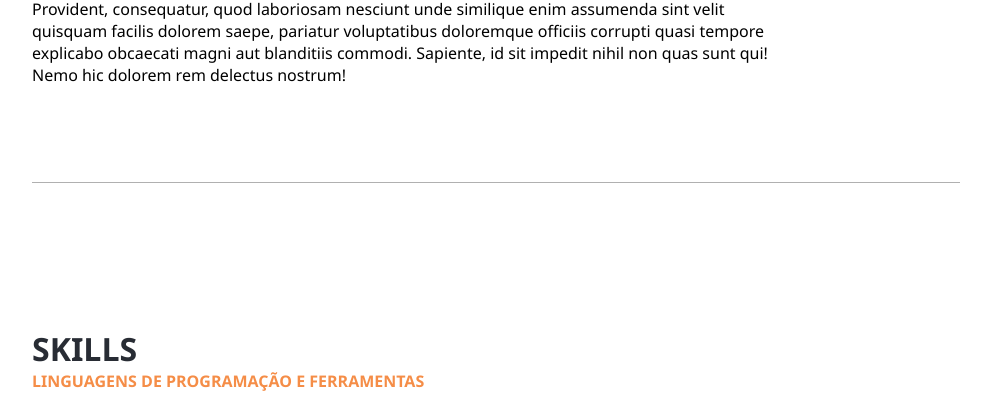
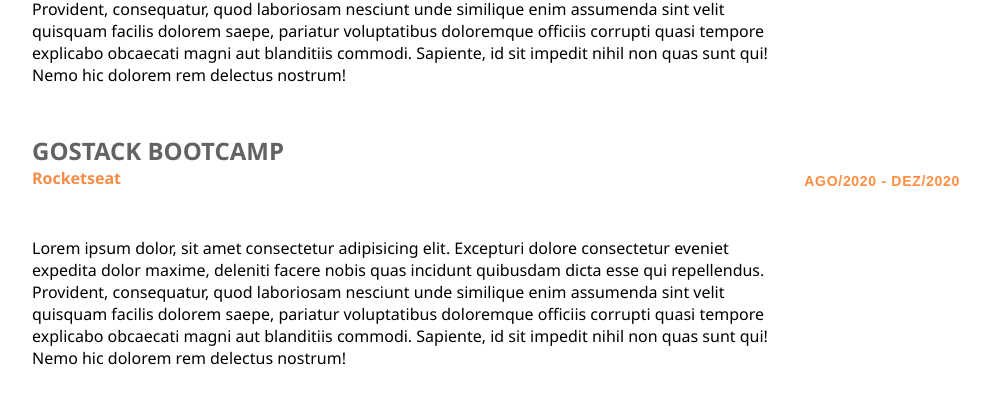
Before and after one commit to leovdn/leovdn.github.io, a plain HTML site: page index.html in a window 1280 px wide. Shown: the part 1856-2265 px from the top of the page, without its empty margins (200-1191 px from the left). Drawn offline with Linux system fonts and the light colour scheme.

Commit message:
updated education section

```diff
--- a/index.html
+++ b/index.html
@@ -103,6 +103,18 @@
         </div>
         <p>Lorem ipsum dolor, sit amet consectetur adipisicing elit. Excepturi dolore consectetur eveniet expedita dolor maxime, deleniti facere nobis quas incidunt quibusdam dicta esse qui repellendus. Provident, consequatur, quod laboriosam nesciunt unde similique enim assumenda sint velit quisquam facilis dolorem saepe, pariatur voluptatibus doloremque officiis corrupti quasi tempore explicabo obcaecati magni aut blanditiis commodi. Sapiente, id sit impedit nihil non quas sunt qui! Nemo hic dolorem rem delectus nostrum!</p>
       </div>
+      <div class="conteudo">
+        <div class="item">
+          <div class="item-title">
+            <h3>GoStack Bootcamp</h3>
+          </div>
+          <div class="item-subtitle">
+            <h4>Rocketseat</h4>
+            <div class="item-data"><h4>Ago/2020 - Dez/2020<h4></div>
+          </div>
+        </div>
+        <p>Lorem ipsum dolor, sit amet consectetur adipisicing elit. Excepturi dolore consectetur eveniet expedita dolor maxime, deleniti facere nobis quas incidunt quibusdam dicta esse qui repellendus. Provident, consequatur, quod laboriosam nesciunt unde similique enim assumenda sint velit quisquam facilis dolorem saepe, pariatur voluptatibus doloremque officiis corrupti quasi tempore explicabo obcaecati magni aut blanditiis commodi. Sapiente, id sit impedit nihil non quas sunt qui! Nemo hic dolorem rem delectus nostrum!</p>
+      </div>
     </section>
     <hr class="division"></hr>
 
```
